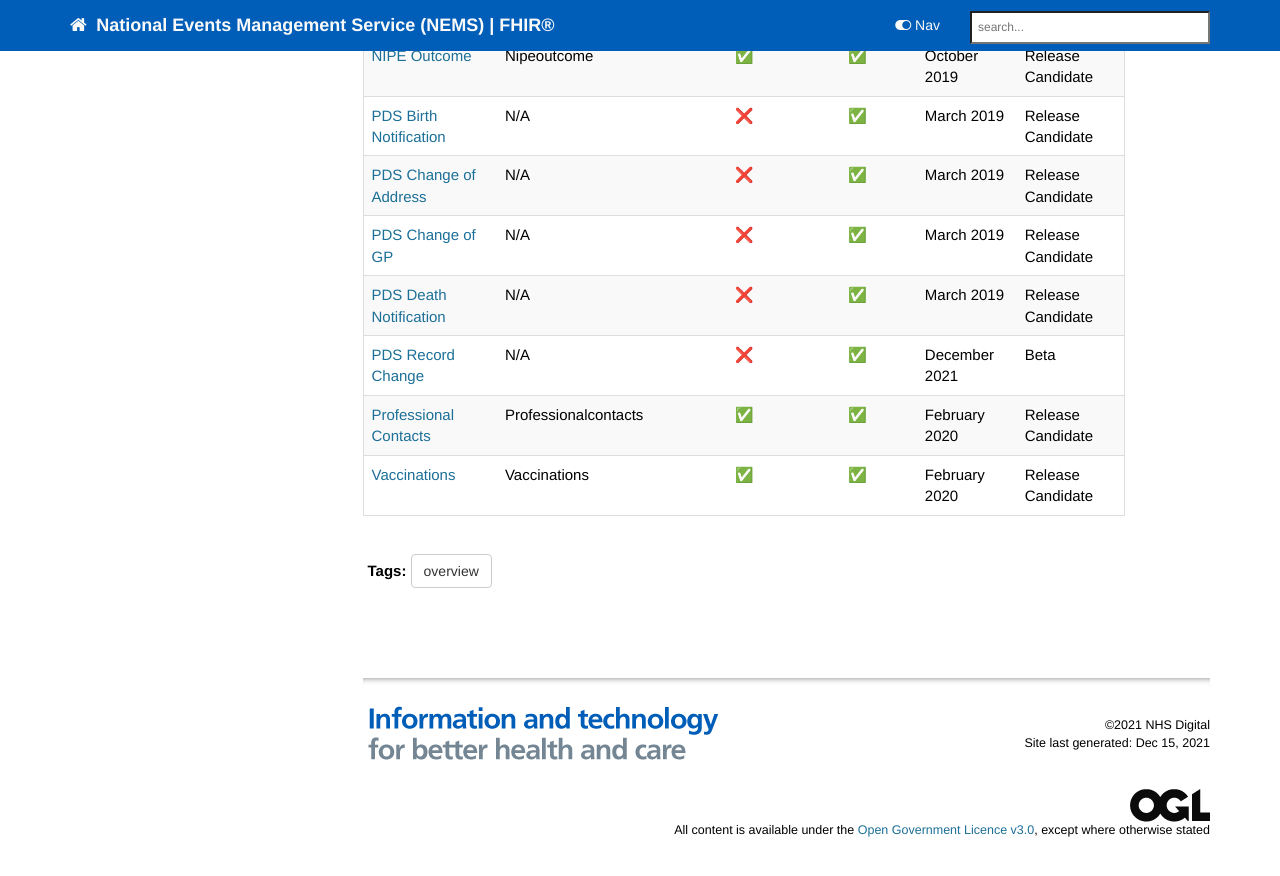
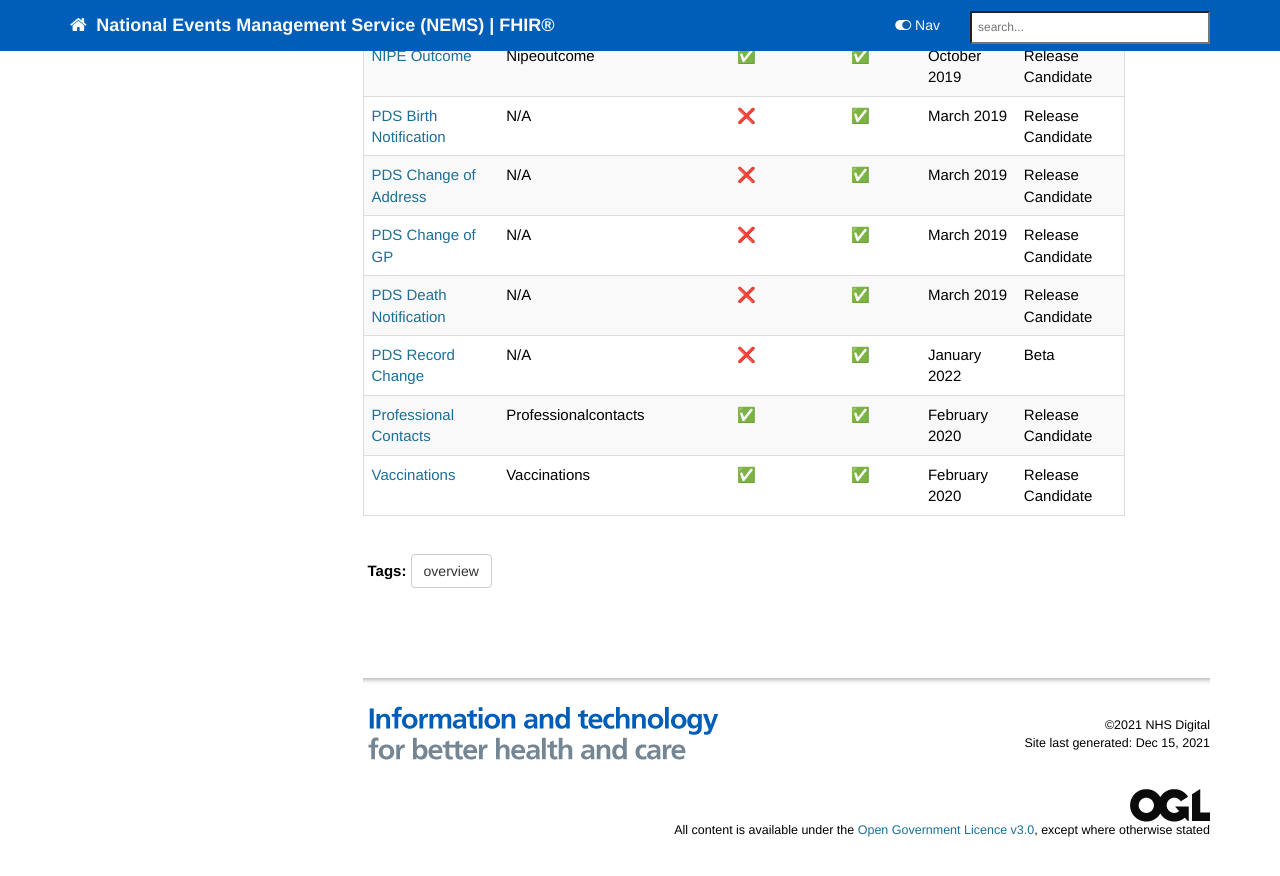
Before and after one commit to nhsconnect/Events-Management, a Jekyll site: the page built from pages/messages/overview_supported_events.md, in a window 1280 px wide and 900 px high, scrolled down 993 px. Shown: the top 876 px of the window. Built offline with Jekyll 4.4.1, drawn with Linux system fonts in a browser that asks for light colours; nearby versions of some CDN libraries; comment, search, counter and statistics services are not loaded.

Commit message:
Updated release date for PDS Change Event

```diff
--- a/pages/messages/overview_supported_events.md
+++ b/pages/messages/overview_supported_events.md
@@ -39,6 +39,6 @@
 | [PDS Change of Address](pds_change_of_address.html) | N/A | &#10060; | &#9989; | March 2019 | Release Candidate |
 | [PDS Change of GP](pds_change_of_gp.html) | N/A | &#10060; | &#9989; | March 2019 | Release Candidate |
 | [PDS Death Notification](pds_death_notification.html) | N/A | &#10060; | &#9989; | March 2019 | Release Candidate |
-| [PDS Record Change](pds_record_change.html) | N/A | &#10060; | &#9989; | December 2021 | Beta |
+| [PDS Record Change](pds_record_change.html) | N/A | &#10060; | &#9989; | January 2022 | Beta |
 | [Professional Contacts](professional_contacts_1.html) | Professionalcontacts | &#9989; | &#9989; | February 2020 | Release Candidate |
 | [Vaccinations](vaccinations_1.html) | Vaccinations | &#9989; | &#9989; | February 2020 | Release Candidate |
```
Also changed, not shown: pages/overview/overview_release_notes.md (+1 -1 lines).
